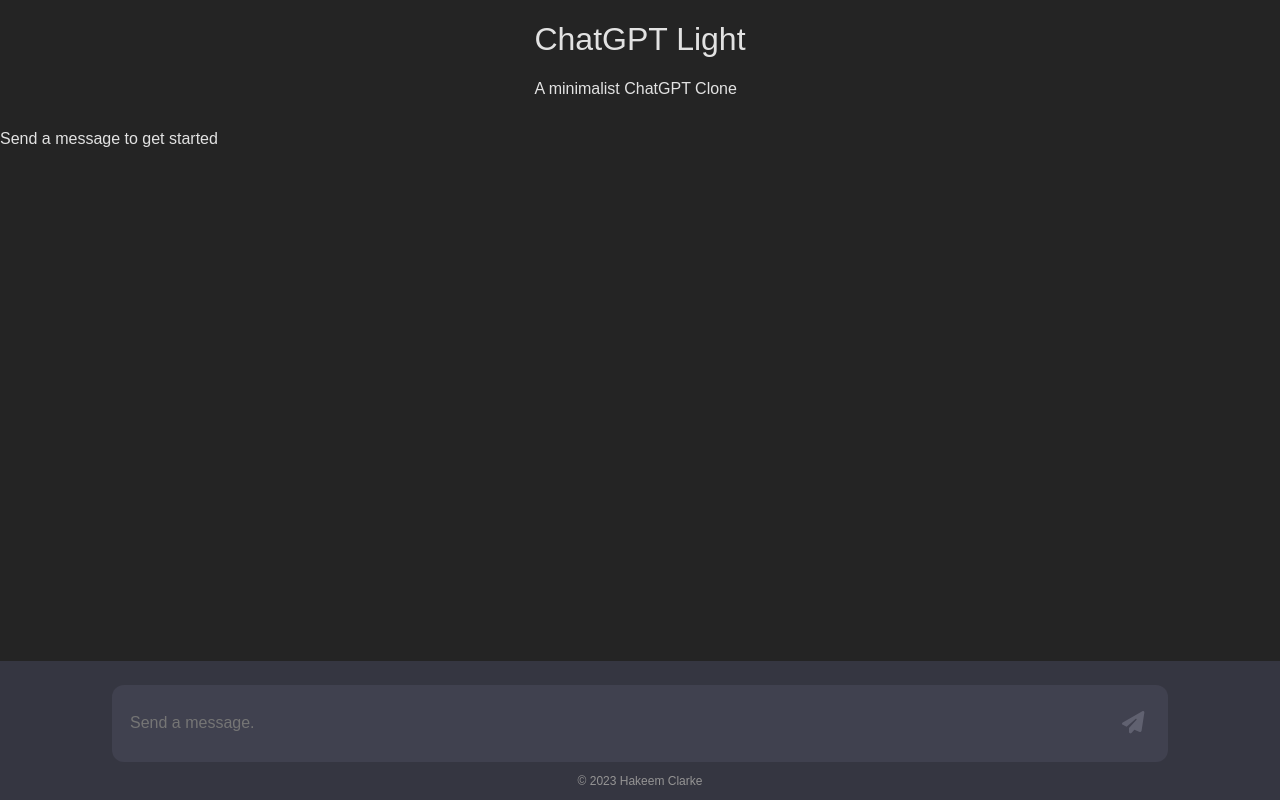
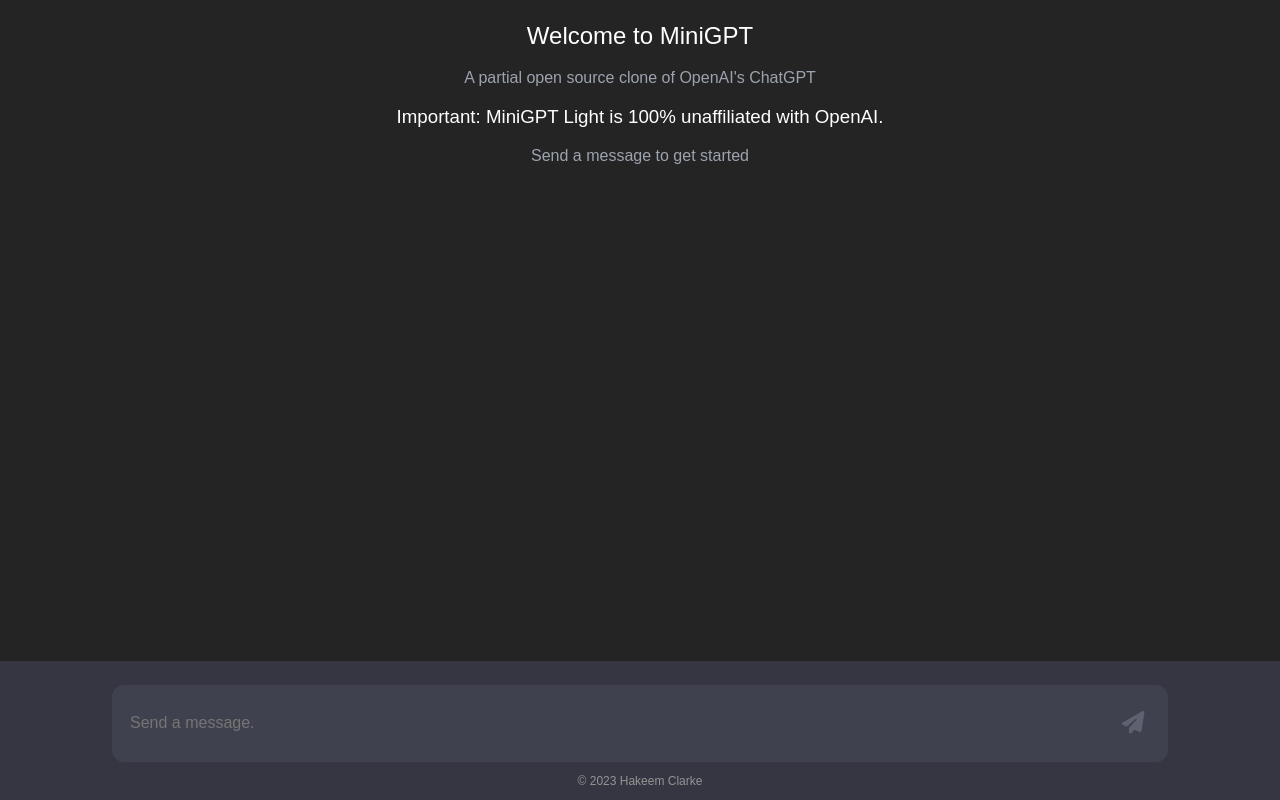
Before and after one commit to hakeem-jc/gpt-light, a Next.js app: page / in a window 1280 px wide. Built offline with nearby package versions, Linux system fonts and the light colour scheme.

Commit message:
Update welcome message

```diff
--- a/src/app/app.tsx
+++ b/src/app/app.tsx
@@ -7,15 +7,25 @@
 export const App = () => {
   const chat = useAppSelector(state => state.chat);
 
+  const EmptyChat = () => {
+    return (
+        <section className={styles.empty_chat_container}>
+            <h2 className={styles.title}>Welcome to MiniGPT</h2>
+            <p>A partial open source clone of OpenAI's ChatGPT</p>
+            <h3 className={styles.disclaimer}>Important: MiniGPT Light is 100% unaffiliated with OpenAI.</h3>
+            <p>Send a message to get started</p>
+        </section>
+    )
+  }
+
   return (
     <main className={styles.app}>
-        <header>
-            <h1 className={styles.app__title}>ChatGPT Light</h1>
-            <p>A minimalist ChatGPT Clone</p>
-        </header>
+        {/* <header>
+            <h1 className={styles.title}>MiniGPT</h1>
+        </header> */}
 
         <section className={styles.messages}>
-            {chat.length === 0 && <p>Send a message to get started</p>}
+            {chat.length === 0 && <EmptyChat />}
             {chat.length !== 0 && chat.map((message, i)=> {
                 return message.role  !== "system" && <ChatBox key={`message:${i}`} role={message.role} content={message.content}/>
             })}
--- a/src/app/layout.tsx
+++ b/src/app/layout.tsx
@@ -1,7 +1,7 @@
 import './globals.css';
 
 export const metadata = {
-  title: 'ChatGPT Light',
+  title: 'MiniGPT Light',
   description: 'Minimal ChatGPT Clone',
 }
 
--- a/src/app/page.module.css
+++ b/src/app/page.module.css
@@ -7,8 +7,21 @@
   height: 100vh;
 }
 
-.app__title {
+.title {
   font-weight: 500;
+  color: white;
+}
+
+.empty_chat_container {
+  width: 90;
+  text-align: center;
+  color: #9CA3AF;
+  padding: 0.1rem;
+}
+
+.disclaimer {
+  font-weight: 500;
+  color: white;
 }
 
 .messages {
```
